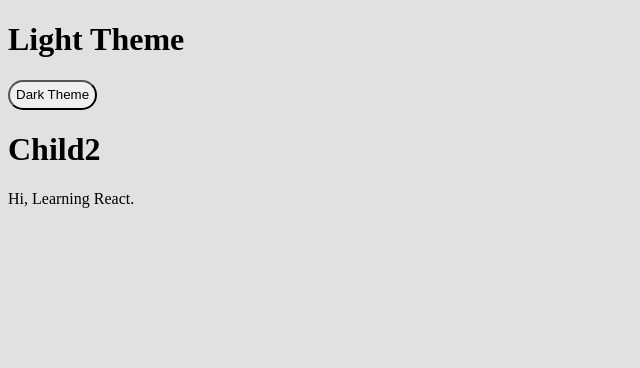
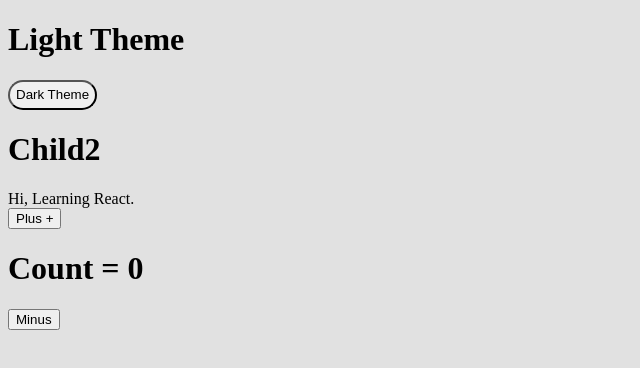
Before and after one commit to Thivakaran-R/React-Project, a React (Vite) app: page / in a window 1280 px wide. Shown: the top 368 px of the page, without its empty margins (0-640 px from the left). Built offline with nearby package versions, Linux system fonts and the light colour scheme.

Commit message:
use reducer

```diff
--- a/src/App.jsx
+++ b/src/App.jsx
@@ -5,6 +5,7 @@ import "./App.css";
 import Child2 from "./Components/Propsdrilling/Child2";
 import Propsdrilling from "./Components/Propsdrilling/Propsdrilling";
 import Toggle from "./Components/Toggle-Switch/Toggle";
+import Usereducer from "./Components/Hook/Usereducer";
 
 function App() {
   const [count, setCount] = useState(0);
@@ -12,6 +13,7 @@ function App() {
   return <>
     <Toggle/>
     <Propsdrilling/>
+    <Usereducer/>
   </>;
 }
 
--- /dev/null
+++ b/src/Components/Hook/Usereducer.jsx
@@ -0,0 +1,21 @@
+import React, { useReducer } from "react";
+const reducer = (state, action) => {
+  if (action.type === "plus") {
+    return state + 1;
+  } else {
+    return state - 1;
+  }
+};
+const Usereducer = () => {
+  const [count, dispatch] = useReducer(reducer, 0);
+  return (
+    <div>
+      <button onClick={() => dispatch({ type: "plus" })}>Plus +</button>
+      <br />
+      <h1>Count = {count}</h1>
+      <button onClick={() => dispatch({ type: "minus" })}>Minus</button>
+    </div>
+  );
+};
+
+export default Usereducer;
--- a/src/Components/Toggle-Switch/Toggle.css
+++ b/src/Components/Toggle-Switch/Toggle.css
@@ -1,4 +1,4 @@
-body{
+ body{
     background-color: rgb(225, 225, 225);
 }
 body.dark{
```
Also changed, not shown: src/App.css (+42 -0 lines).
